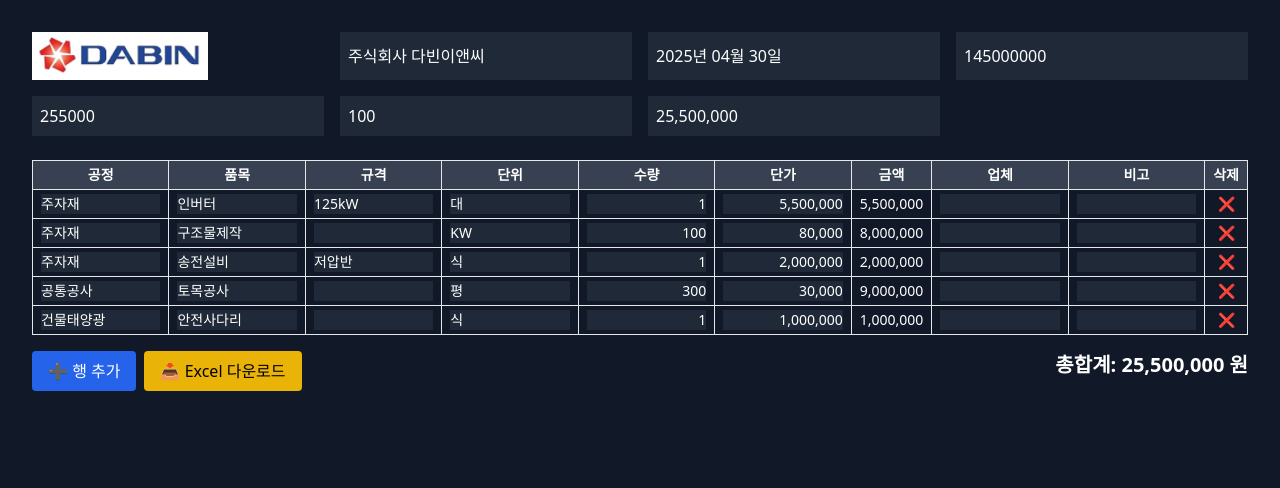
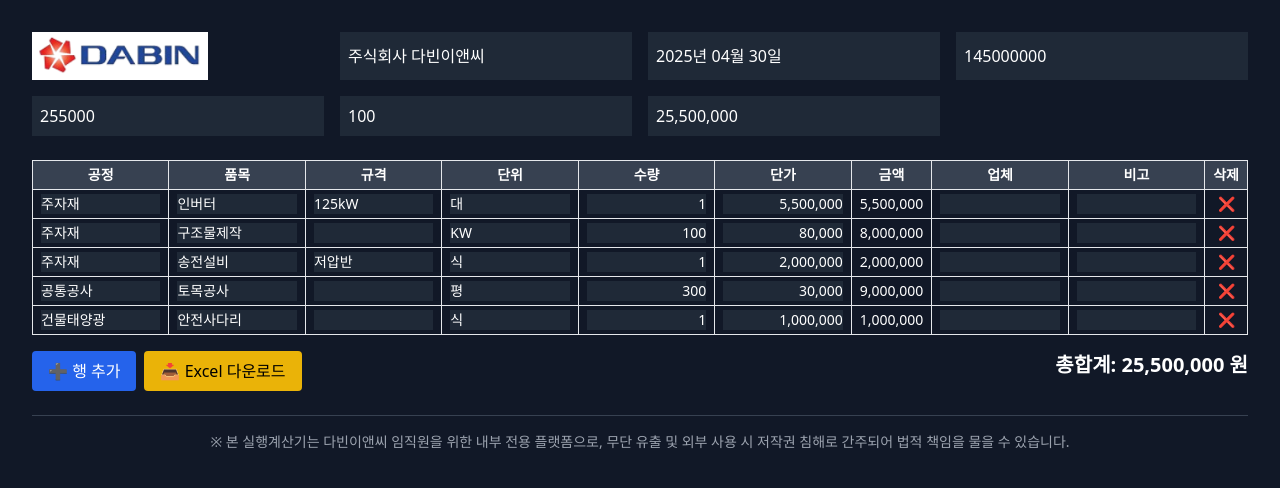
Before and after one commit to leejungmin1649/dabin, a Next.js app: page / in a window 1280 px wide. Shown: the top 488 px of the page. Built offline with nearby package versions, Linux system fonts and the light colour scheme.

Commit message:
Update index.js

```diff
--- a/pages/index.js
+++ b/pages/index.js
@@ -140,6 +140,10 @@ export default function Home() {
         </div>
         <div className="text-xl font-bold text-right sm:text-left">총합계: {formatNumber(totalAmount)} 원</div>
       </div>
+
+      <div className="mt-6 text-sm text-center text-gray-400 border-t border-gray-700 pt-4">
+        ※ 본 실행계산기는 다빈이앤씨 임직원을 위한 내부 전용 플랫폼으로, 무단 유출 및 외부 사용 시 저작권 침해로 간주되어 법적 책임을 물을 수 있습니다.
+      </div>
     </div>
   );
 }
```
